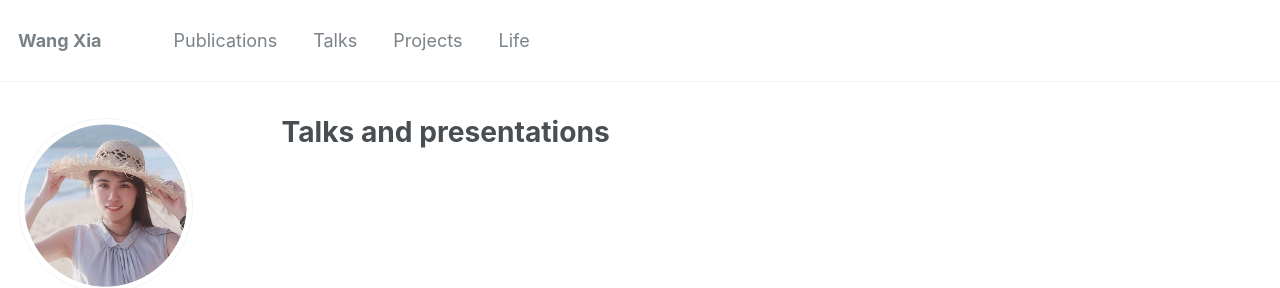
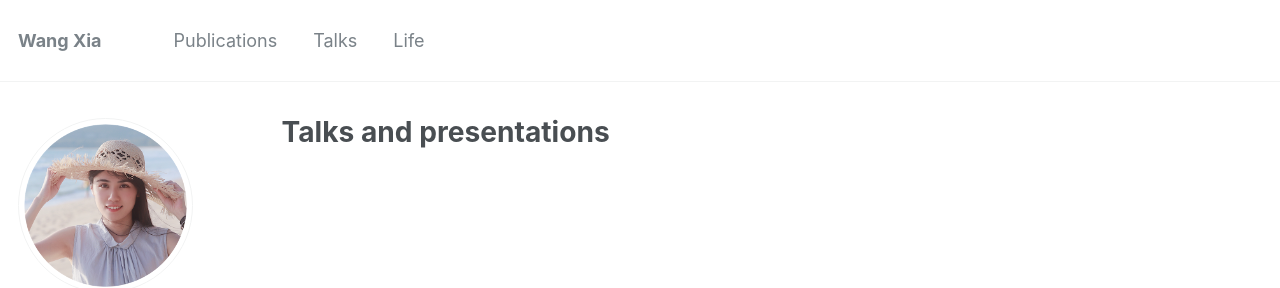
Before and after one commit to isxiawang/isxiawang.github.io, a Jekyll site: the page built from _pages/talks.html, in a window 1280 px wide. Shown: the top 288 px of the page. Built offline with Jekyll 4.4.1, drawn with Linux system fonts in a browser that asks for light colours; some web fonts are replaced.

Commit message:
Update navigation.yml

```diff
--- a/_data/navigation.yml
+++ b/_data/navigation.yml
@@ -4,10 +4,8 @@ main:
     url: /publications/
 
   - title: "Talks"
-    url: /Talks/
+    url: /software/
 
-  - title: "Projects"
-    url: /software/
 
   - title: "Life"
     url: /posts/
```
